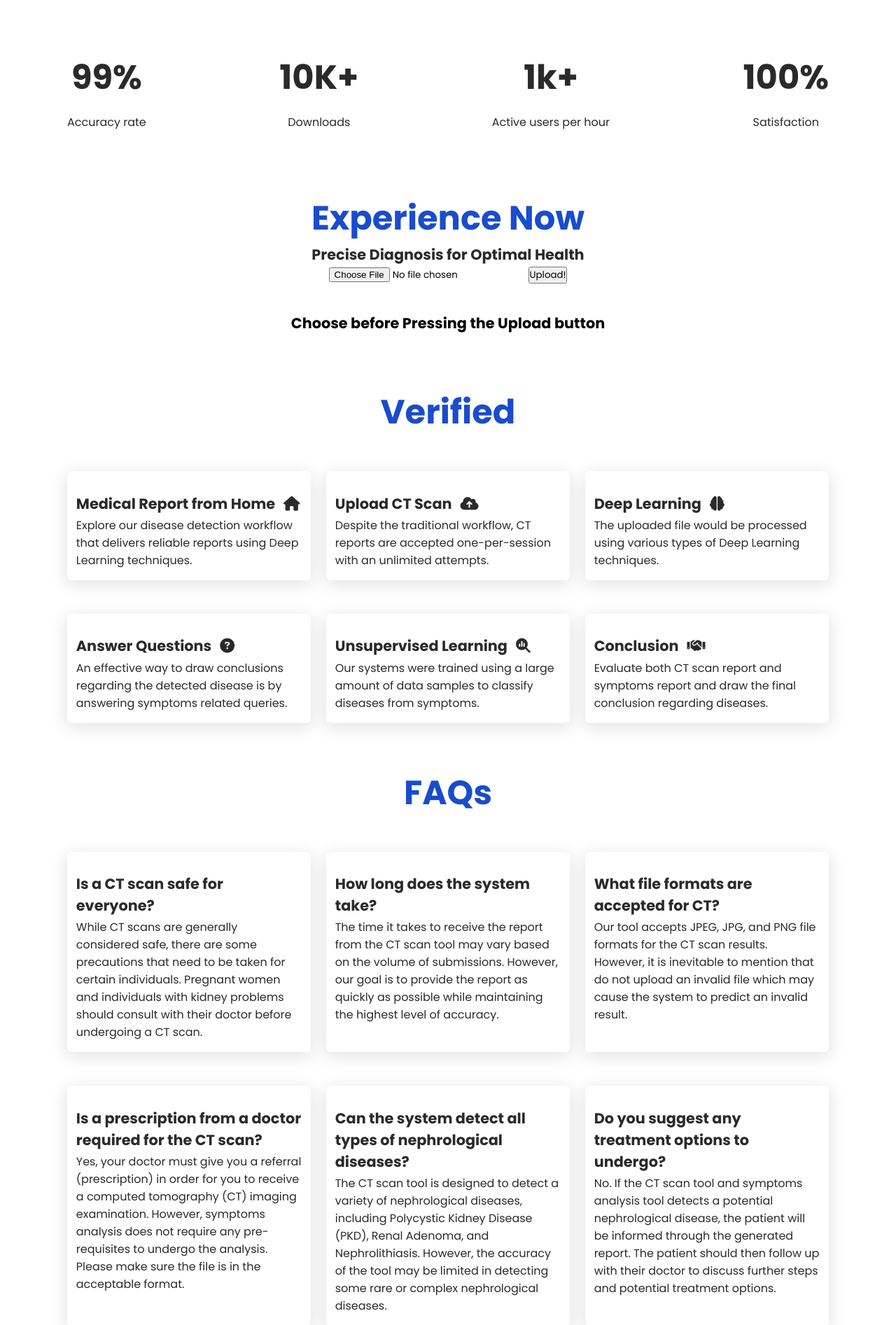
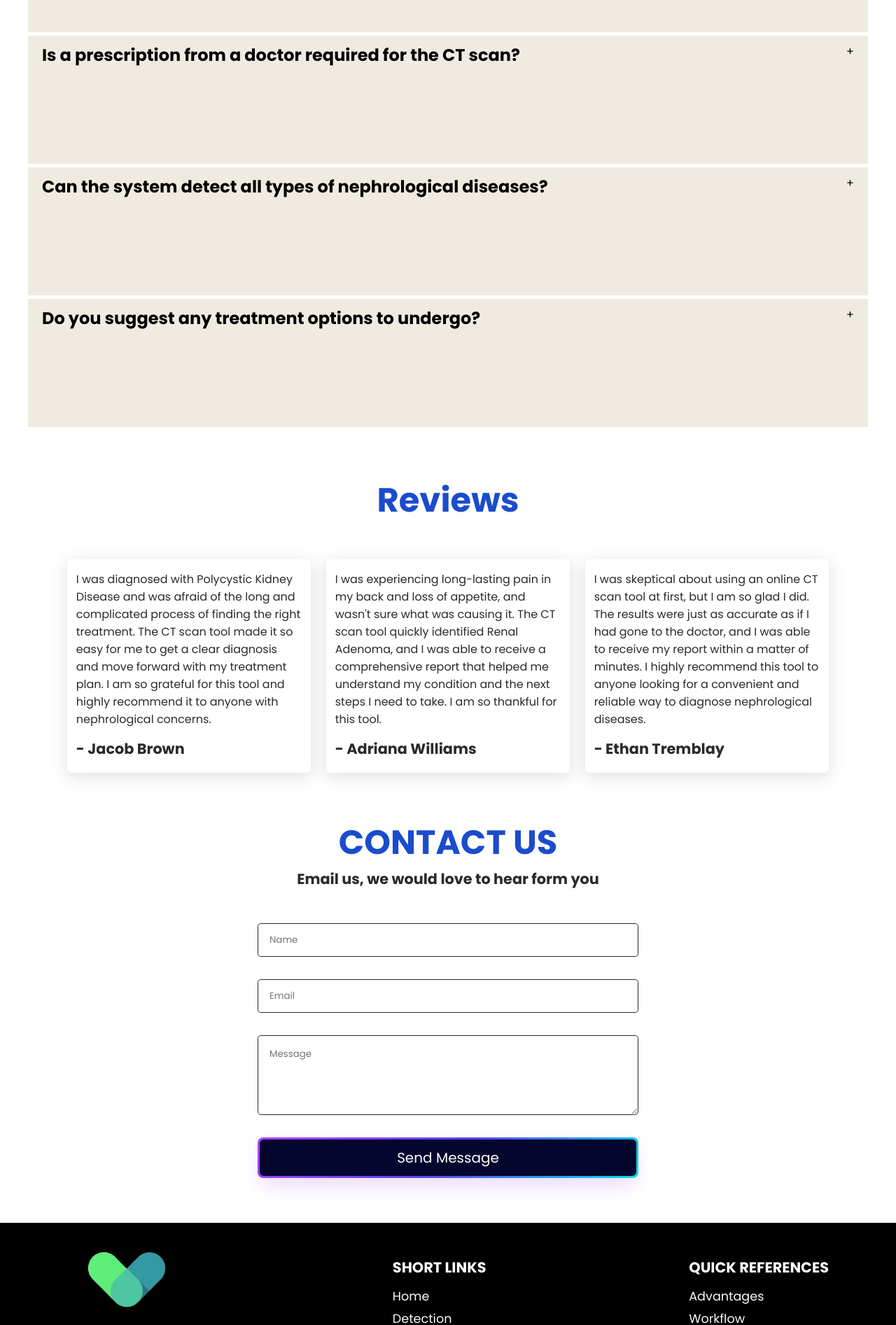
Before and after one commit to Team-Captivators/Nephro-Disease-Detection, a React (Create React App) app: page / in a window 1280 px wide. Shown: the part 3331-5224 px from the top of the page at 70% size. Built offline with nearby package versions, Linux system fonts and the light colour scheme.

Commit message:
Update UI

```diff
--- a/src/components/Faq.css
+++ b/src/components/Faq.css
@@ -1,44 +1,51 @@
-.faq{
-    margin: 4rem 6rem;
-    color: #2a2a2a;
-}
-
-.faq h1{
+h1{
     font-size: 3rem;
     text-align: center;
     color: #1a4ccc;
 }
 
-.faq h4{
-    font-size: 3rem;
+.wrapper {
+    display: flex;
+    /* height: 10px; */
+    width: 100%;
+    justify-content: center;
+    align-items: center;
 }
 
-.faqcard .firstrow{
-    margin-top: 3rem;
+.accordion {
+
+    width: 1200px;
+}
+
+.item {
+    background: #f0ebe1;
+    margin-bottom: 5px;
+    padding: 10px 20px;
+}
+
+.title {
+    color: #000000;
     display: flex;
     justify-content: space-between;
+    text-align: center;
+    cursor: pointer;
 }
 
-.faqcard .secondrow{
-    margin-top: 3rem;
-    display: flex;
-    justify-content: space-between;
+.content {
+    color: #8b7f75;
+    max-height: 0;
+    overflow: hidden;
+    transition: all 0.5s cubic-bezier(0,1,0,1);
 }
 
-.t-card{
-    width: 32%;
-    text-align: start;
-    box-shadow: 0 5px 25px 2px rgba(0, 0, 0, 0.11);
-    border-radius: 7px;
-    cursor: pointer;
-    padding: 1rem .8rem;
+.content.show{
+    font-size: 1.3rem;
+    height: auto;
+    max-height: 9999px;
+    transition: all 0.5s cubic-bezier(1,0,1,0);
 }
 
-.t-card h4{
-    font-size: 1.3rem;
-    padding: .9rem 0 .2rem 0;
-}
-
+/*
 @media screen and (max-width:850px) {
     .faq{
         margin: 4rem 2rem;
@@ -52,4 +59,4 @@
         width: 100%;
         margin-bottom: 1.5rem;
     }
-}
+}  */
--- a/src/components/Faq.js
+++ b/src/components/Faq.js
@@ -1,42 +1,59 @@
 import "./Faq.css";
-import FaqData from "./FaqData";
+import { useState } from "react";
 
 function Faq(){
-    return(
-        <div className="faq">
-            <h1>FAQs</h1>
-            <div className="faqcard">
-                <div className="firstrow">
-                    <FaqData
-                        heading="Is a CT scan safe for everyone?"
-                        text="While CT scans are generally considered safe, there are some precautions that need to be taken for certain individuals. Pregnant women and individuals with kidney problems should consult with their doctor before undergoing a CT scan."
-                    />
-                    <FaqData
-                        heading="How long does the system take?"
-                        text="The time it takes to receive the report from the CT scan tool may vary based on the volume of submissions. However, our goal is to provide the report as quickly as possible while maintaining the highest level of accuracy."
-                    />
-                    <FaqData
-                        heading="What file formats are accepted for CT?"
-                        text="Our tool accepts JPEG, JPG, and PNG file formats for the CT scan results. However, it is inevitable to mention that do not upload an invalid file which may cause the system to predict an invalid result."
-                    />
-                </div>
-                <div className="secondrow">
-                    <FaqData
-                        heading="Is a prescription from a doctor required for the CT scan?"
-                        text="Yes, your doctor must give you a referral (prescription) in order for you to receive a computed tomography (CT) imaging examination. However, symptoms analysis does not require any pre-requisites to undergo the analysis. Please make sure the file is in the acceptable format."
-                    />
-                    <FaqData
-                        heading="Can the system detect all types of nephrological diseases?"
-                        text="The CT scan tool is designed to detect a variety of nephrological diseases, including Polycystic Kidney Disease (PKD), Renal Adenoma, and Nephrolithiasis. However, the accuracy of the tool may be limited in detecting some rare or complex nephrological diseases."
-                    />
-                    <FaqData
-                        heading="Do you suggest any treatment options to undergo?"
-                        text="No.  If the CT scan tool and symptoms analysis tool detects a potential nephrological disease, the patient will be informed through the generated report. The patient should then follow up with their doctor to discuss further steps and potential treatment options."
-                    />
-                </div>
+    const [selected, setSelected] = useState(null)
+
+    const toggle = (i) => {
+        if(selected === i){
+            return setSelected(null)
+        }
+        setSelected(i)
+    }
+
+    return (
+        <div className="wrapper">
+            <div className="accordion">
+                <h1 className="heading">FAQs</h1>
+                {data.map((item, i) => (
+                    <div className="item">
+                        <div className="title" onClick={() => toggle(i)}>
+                            <h2>{item.question}</h2>
+                            <span>{selected === i ? '-' : '+'}</span>
+                        </div>
+                        <div className={selected === i ? 'content show' : 'content'}>{item.answer}</div>
+                    </div>
+                ))}
             </div>
         </div>
-    );
+    )
 }
 
+const data = [
+    {
+        question: 'Is a CT scan safe for everyone?',
+        answer: 'While CT scans are generally considered safe, there are some precautions that need to be taken for certain individuals. Pregnant women and individuals with kidney problems should consult with their doctor before undergoing a CT scan.'
+    },
+    {
+        question: 'How long does the system take?',
+        answer: 'The time it takes to receive the report from the CT scan tool may vary based on the volume of submissions. However, our goal is to provide the report as quickly as possible while maintaining the highest level of accuracy.'
+    },
+    {
+        question: 'What file formats are accepted for CT?',
+        answer: 'Our tool accepts JPEG, JPG, and PNG file formats for the CT scan results. However, it is inevitable to mention that do not upload an invalid file which may cause the system to predict an invalid result.'
+    },
+    {
+        question: 'Is a prescription from a doctor required for the CT scan?',
+        answer: 'Yes, your doctor must give you a referral (prescription) in order for you to receive a computed tomography (CT) imaging examination. However, symptoms analysis does not require any pre-requisites to undergo the analysis. Please make sure the file is in the acceptable format.'
+    },
+    {
+        question: 'Can the system detect all types of nephrological diseases?',
+        answer: 'The CT scan tool is designed to detect a variety of nephrological diseases, including Polycystic Kidney Disease (PKD), Renal Adenoma, and Nephrolithiasis. However, the accuracy of the tool may be limited in detecting some rare or complex nephrological diseases.'
+    },
+    {
+        question: 'Do you suggest any treatment options to undergo?',
+        answer: 'No. If the CT scan tool and symptoms analysis tool detects a potential nephrological disease, the patient will be informed through the generated report. The patient should then follow up with their doctor to discuss further steps and potential treatment options.'
+    }
+]
+
 export default Faq
--- a/src/components/FaqData.js
+++ /dev/null
@@ -1,12 +0,0 @@
-import "./Faq";
-
-function FaqData(props){
-    return(
-        <div className="t-card">
-            <h4>{props.heading}</h4>
-            <p>{props.text}</p>
-        </div>
-    )
-}
-
-export default FaqData
```
